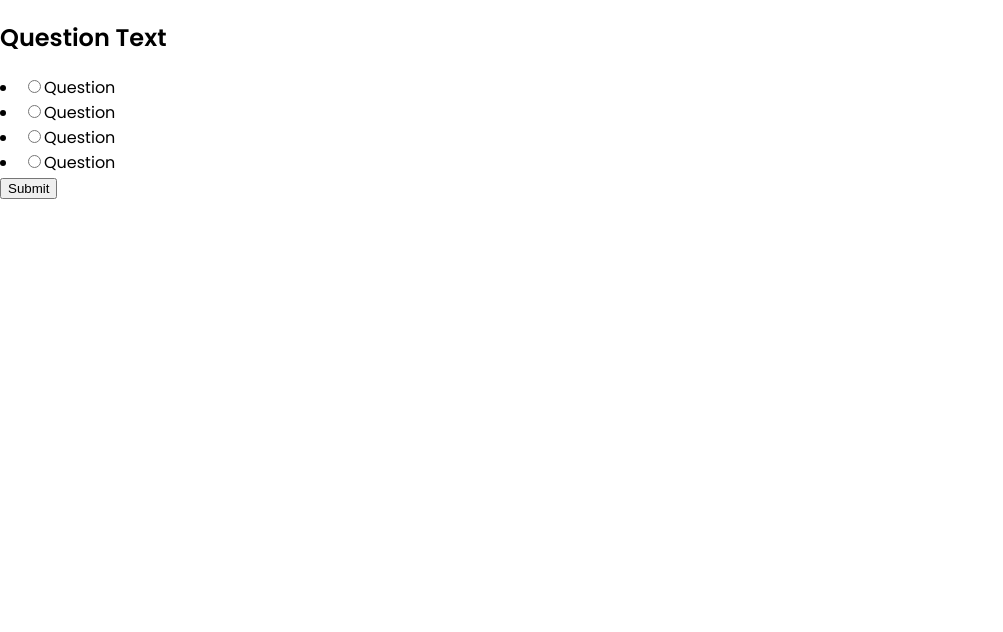
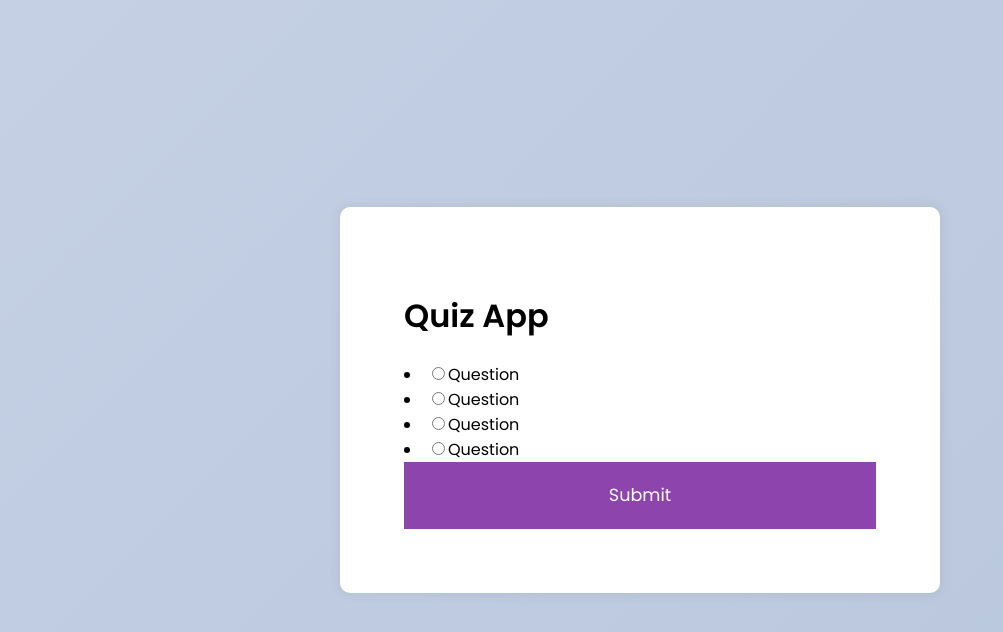
Before and after one commit to nisalrenuja/bug-free-giggle, a plain HTML site: page quiz-app/index.html in a window 1280 px wide. Shown: the whole page, without its empty margins (0-1003 px from the left). Drawn offline with Linux system fonts and the light colour scheme.

Commit message:
styles added

```diff
--- a/quiz-app/index.html
+++ b/quiz-app/index.html
@@ -10,7 +10,8 @@
   </head>
   <body>
     <div class="quiz-container">
-      <h2>Question Text</h2>
+      <div class="quiz-header">
+        <h1>Quiz App</h1>
         <ui>
           <li>
             <input type="radio" id="a" name="answer" /><label for="a"
@@ -35,5 +36,6 @@
         </ui>
         <button>Submit</button>
       </div>
+    </div>
   </body>
 </html>
--- a/quiz-app/style.css
+++ b/quiz-app/style.css
@@ -4,6 +4,55 @@
 }
 
 body {
+  background-color: #b8c6db;
+  background-image: linear-gradient(315deg, #b8c6db 0%, #c5d0e5 100%);
   font-family: "Poppins", sans-serif;
   margin: 0;
+  align-items: center;
+  justify-content: center;
+  display: flex;
+  min-height: 100vh;
 }
+
+.quiz-container {
+  background-color: #fff;
+  border-radius: 10px;
+  box-shadow: 0 0 10px 2px rgba(100, 100, 100, 0.1);
+  overflow: hidden;
+  width: 600px;
+  max-width: 100%;
+}
+
+.quiz-header {
+  padding: 4rem;
+}
+
+h2 {
+  margin: 0;
+}
+
+ul {
+  list-style-type: none;
+  padding: 0;
+}
+
+ul li {
+  font-size: 1.2rem;
+  font-weight: bold;
+  margin: 1rem 0;
+}
+
+button {
+  background-color: #8e44ad;
+  border: none;
+  display: block;
+  color: white;
+  font-family: inherit;
+  font-size: 1.1rem;
+  width: 100%;
+  padding: 1.3rem;
+}
+
+button:hover {
+  background-color: #7f3f98;
+}
```
Lines whose indentation alone changed are shown as unchanged.
